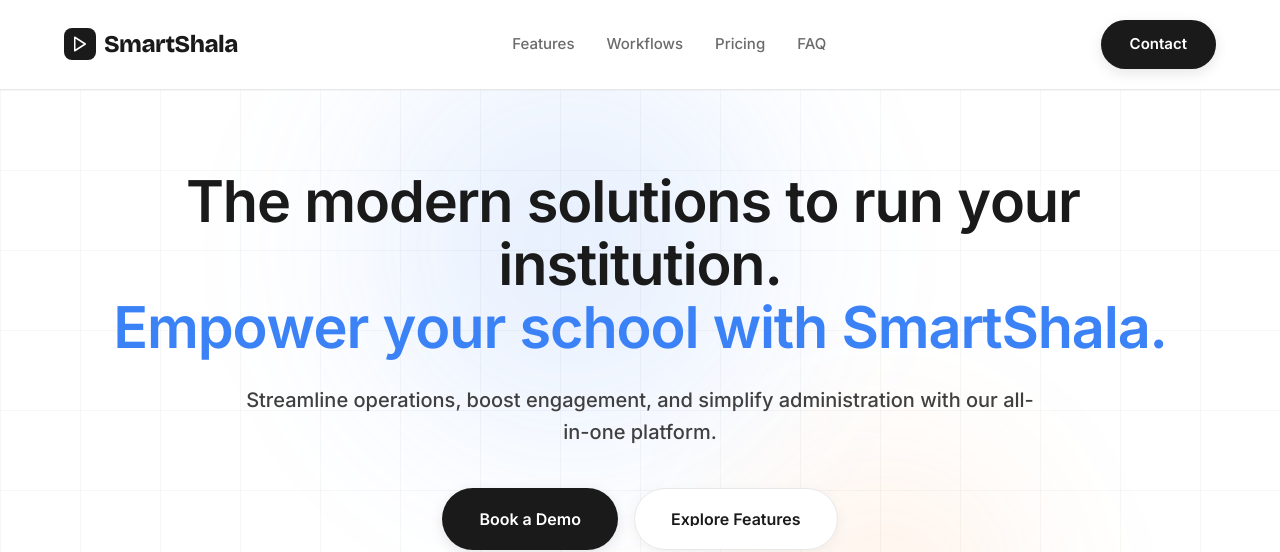
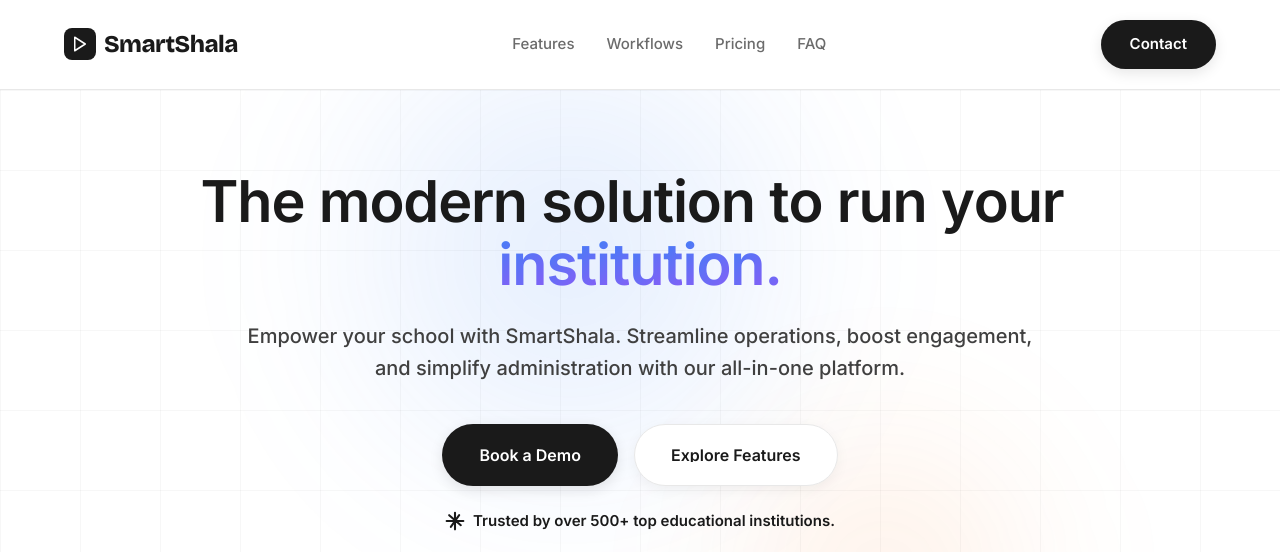
Before and after one commit to jaysuthar064/campusloom-landing-page, a React (Vite) app in the folder campusloom-frontend-landing-page/: page / in a window 1280 px wide. Shown: the top 552 px of the page. Built offline with nearby package versions, Linux system fonts and the light colour scheme.

Commit message:
Change the hero section

```diff
--- a/campusloom-frontend-landing-page/src/components/sections/HeroSection.jsx
+++ b/campusloom-frontend-landing-page/src/components/sections/HeroSection.jsx
@@ -67,10 +67,9 @@
 
         {/* Cinematic Letter-by-Letter Headline */}
         <h1 style={{ textAlign: 'center', fontFamily: "'Inter', sans-serif", fontSize: 'clamp(32px, 4.5vw, 64px)', fontWeight: 600, lineHeight: 1.1, color: '#1A1A1A', marginBottom: 24, letterSpacing: '-0.02em', margin: '0 auto 24px', width: '100%' }}>
-          <span style={{ display: 'inline-block' }}>
+          <span style={{ display: 'inline-block', marginRight: '16px' }}>
             {renderAnimatedText(content.hero.title1, 0.1, "hero-letter")}
           </span>
-          <br/>
           <span style={{ display: 'inline-block' }}>
             {renderAnimatedText(content.hero.title2, 0.8, "hero-letter-gradient")}
           </span>
--- a/campusloom-frontend-landing-page/src/data/content.js
+++ b/campusloom-frontend-landing-page/src/data/content.js
@@ -47,9 +47,9 @@
     { label: "Comms", title: "Instant Communication", desc: "Send bulk SMS, emails, and in-app notifications to parents, staff, and students in one click." }
   ],
   hero: {
-    title1: "The modern solutions to run your institution.",
-    title2: "Empower your school with SmartShala.",
-    subtitle: "Streamline operations, boost engagement, and simplify administration with our all-in-one platform.",
+    title1: "The modern solution to run your",
+    title2: "institution.",
+    subtitle: "Empower your school with SmartShala. Streamline operations, boost engagement, and simplify administration with our all-in-one platform.",
     btn1: "Book a Demo",
     btn2: "Explore Features",
     subtext: "Trusted by over 500+ top educational institutions.",
--- a/campusloom-frontend-landing-page/src/index.css
+++ b/campusloom-frontend-landing-page/src/index.css
@@ -262,7 +262,11 @@
   display: inline-block;
   opacity: 0;
   white-space: pre;
-  color: #3B82F6;
+  background: linear-gradient(135deg, #3B82F6 0%, #8B5CF6 100%);
+  -webkit-background-clip: text;
+  -webkit-text-fill-color: transparent;
+  background-clip: text;
+  color: transparent;
   animation: revealLetter 0.8s cubic-bezier(0.22, 1, 0.36, 1) forwards;
 }
 
```
